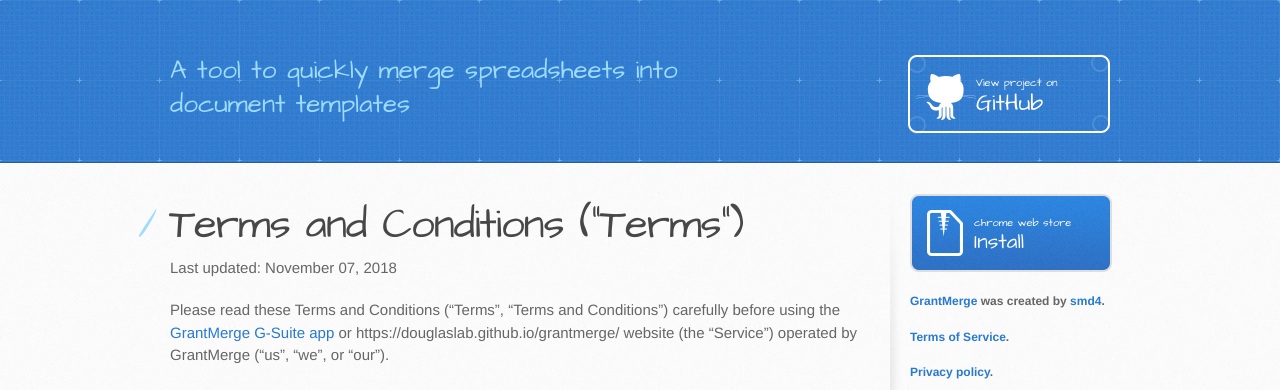
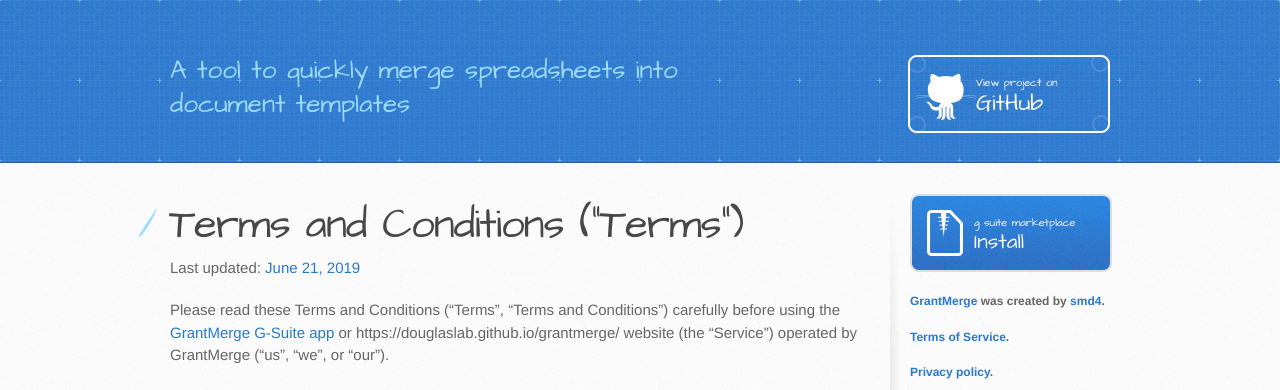
Before and after one commit to douglaslab/grantmerge, a Jekyll site: the page built from docs/tos.md, in a window 1280 px wide. Shown: the top 390 px of the page. Built offline with Jekyll 4.4.1, drawn with Linux system fonts in a browser that asks for light colours.

Commit message:
Fix url in TOS

```diff
--- a/docs/_layouts/default.html
+++ b/docs/_layouts/default.html
@@ -43,7 +43,7 @@
 
         <aside id="sidebar">
           <a target="_new" href="https://gsuite.google.com/marketplace/app/grantmerge/317388607533" class="button">
-            <small>chrome web store</small>
+            <small>g suite marketplace</small>
             Install
           </a>
 
--- a/docs/tos.md
+++ b/docs/tos.md
@@ -7,9 +7,9 @@
 Terms and Conditions ("Terms")
 ==============================
 
-Last updated: November 07, 2018
+Last updated: [June 21, 2019](https://github.com/douglaslab/grantmerge/commits/master/docs/tos.md)
 
-Please read these Terms and Conditions ("Terms", "Terms and Conditions") carefully before using the [GrantMerge G-Suite app](https://chrome.google.com/webstore/detail/grantmerge/fcgpikfclacdnbkcndfofdbmnkolnoig) or https://douglaslab.github.io/grantmerge/ website (the "Service") operated by GrantMerge ("us", "we", or "our").
+Please read these Terms and Conditions ("Terms", "Terms and Conditions") carefully before using the [GrantMerge G-Suite app](https://gsuite.google.com/marketplace/app/grantmerge/317388607533) or https://douglaslab.github.io/grantmerge/ website (the "Service") operated by GrantMerge ("us", "we", or "our").
 
 Your access to and use of the Service is conditioned on your acceptance of and compliance with these Terms. These Terms apply to all visitors, users and others who access or use the Service.
 
```
